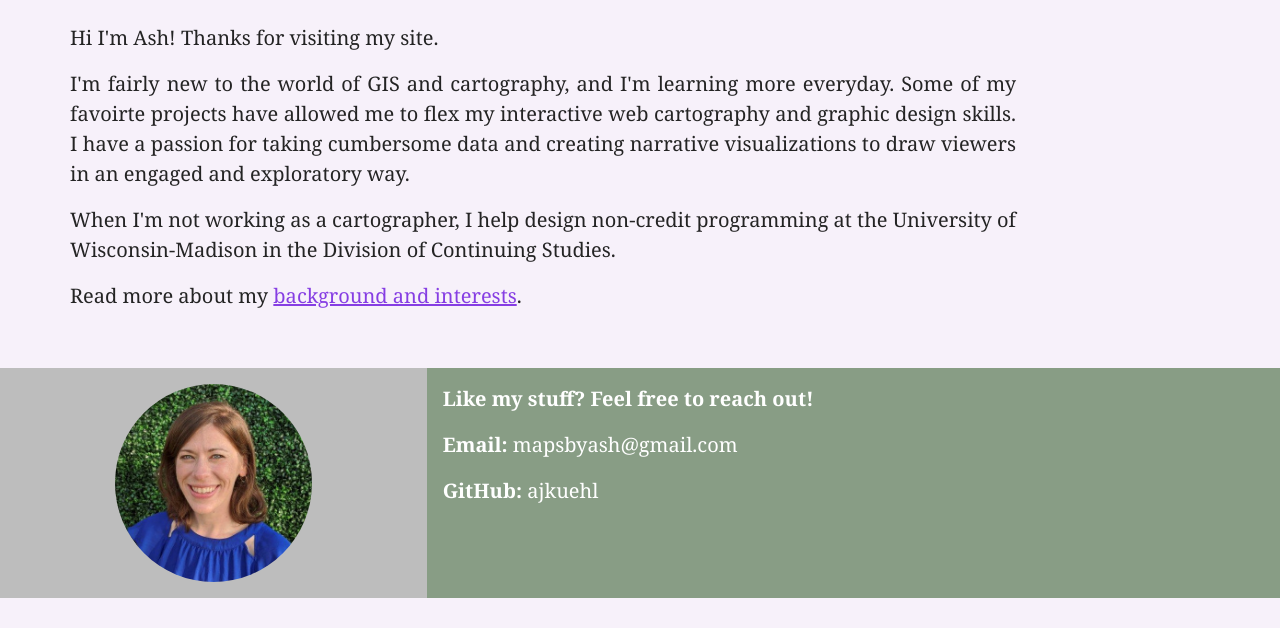
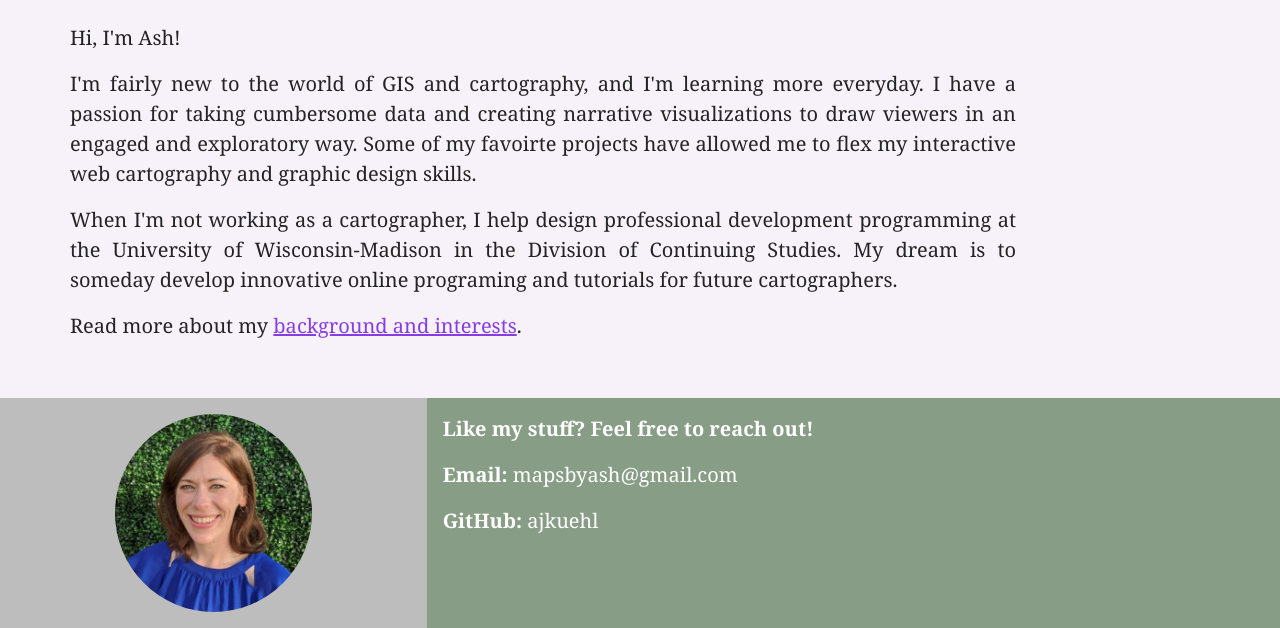
Before and after one commit to ajkuehl/Portfolio, a plain HTML site: page about.html in a window 1280 px wide. Shown: the part 257-885 px from the top of the page. Before the commit the page ends 855 px from the top, so only its background shows below. Drawn offline with nearby package versions, Linux system fonts and the light colour scheme.

Commit message:
updated about page

```diff
--- a/about.html
+++ b/about.html
@@ -61,13 +61,14 @@
         <div class="row">
             <div class="col-md-10 col-md-offset-1 resume">
 
-                <p>Hi I'm Ash! Thanks for visiting my site.</p>
-                <p>I'm fairly new to the world of GIS and cartography, and I'm learning more everyday.
+                <p>Hi, I'm Ash!</p>
+                <p>I'm fairly new to the world of GIS and cartography, and I'm learning more everyday. I have a passion for taking cumbersome
+                  data and creating narrative visualizations to draw viewers in an engaged and exploratory way.
                   Some of my favoirte projects have allowed me to flex my interactive web cartography and graphic design skills.
-                  I have a passion for taking cumbersome data and creating narrative visualizations to draw viewers in an engaged and exploratory way.</p>
+                  </p>
 
-                <p>When I'm not working as a cartographer, I help design non-credit programming at the University of Wisconsin-Madison
-                  in the Division of Continuing Studies.
+                <p>When I'm not working as a cartographer, I help design professional development programming at the University of Wisconsin-Madison
+                  in the Division of Continuing Studies. My dream is to someday develop innovative online programing and tutorials for future cartographers.
 
                 <p>Read more about my <a href="resume.html">background and interests</a>.</p>
 
```
